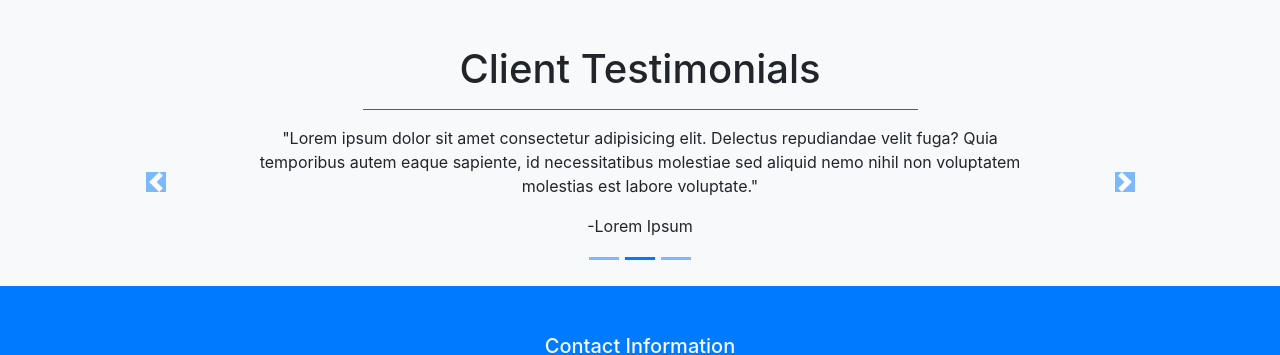
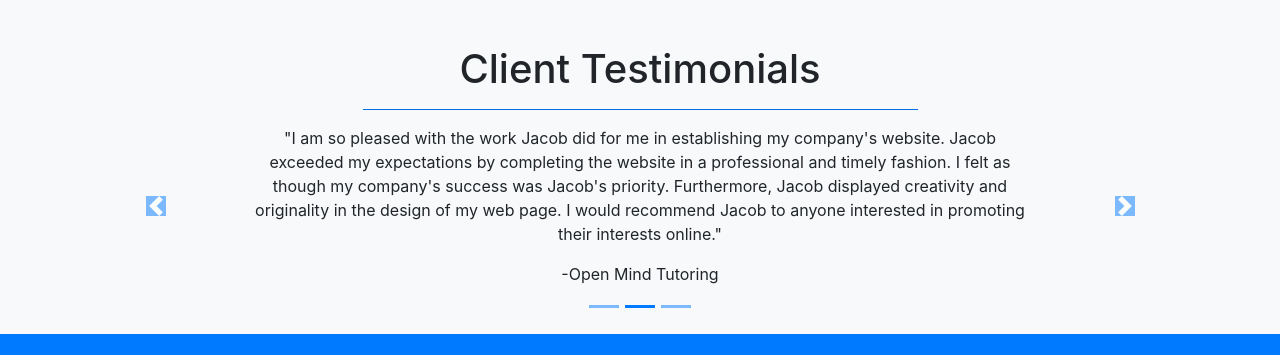
Before and after one commit to spadejac000/spadejac000.github.io, a plain HTML site: page index.html in a window 1280 px wide. Shown: the part 2180-2535 px from the top of the page. Drawn offline with nearby package versions, Linux system fonts and the light colour scheme.

Commit message:
fixed customer testamonies

```diff
--- a/index.html
+++ b/index.html
@@ -236,18 +236,18 @@
           </div>
           <div class="carousel-item">
             <p class="text-center">
-              "Lorem ipsum dolor sit amet consectetur adipisicing elit. Delectus repudiandae velit fuga? Quia temporibus autem eaque sapiente, id necessitatibus molestiae sed aliquid nemo nihil non voluptatem molestias est labore voluptate."
+              "I am so pleased with the work Jacob did for me in establishing my company's website.  Jacob exceeded my expectations by completing the website in a professional and timely fashion.  I felt as though my company's success was Jacob's priority.  Furthermore, Jacob displayed creativity and originality in the design of my web page.  I would recommend Jacob to anyone interested in promoting their interests online."
             </p>
             <p class="text-center mb-5">
-              -Lorem Ipsum
+              -Open Mind Tutoring
             </p>
           </div>
           <div class="carousel-item">
             <p class="text-center">
-              "Lorem ipsum dolor sit amet consectetur adipisicing elit. Consequatur quasi expedita optio dolorem labore? Quod saepe laborum asperiores blanditiis veniam eveniet illum reprehenderit illo quidem ratione, possimus modi autem atque."
+              "I am so pleased with the work Jacob did for me in establishing my company's website.  Jacob exceeded my expectations by completing the website in a professional and timely fashion.  I felt as though my company's success was Jacob's priority.  Furthermore, Jacob displayed creativity and originality in the design of my web page.  I would recommend Jacob to anyone interested in promoting their interests online."
             </p>
             <p class="text-center mb-5">
-              -Blank
+              -Open Mind Tutoring
             </p>
           </div>
         </div>
```
Also changed, not shown: images/blackjack.png (deleted), 2 other files.
